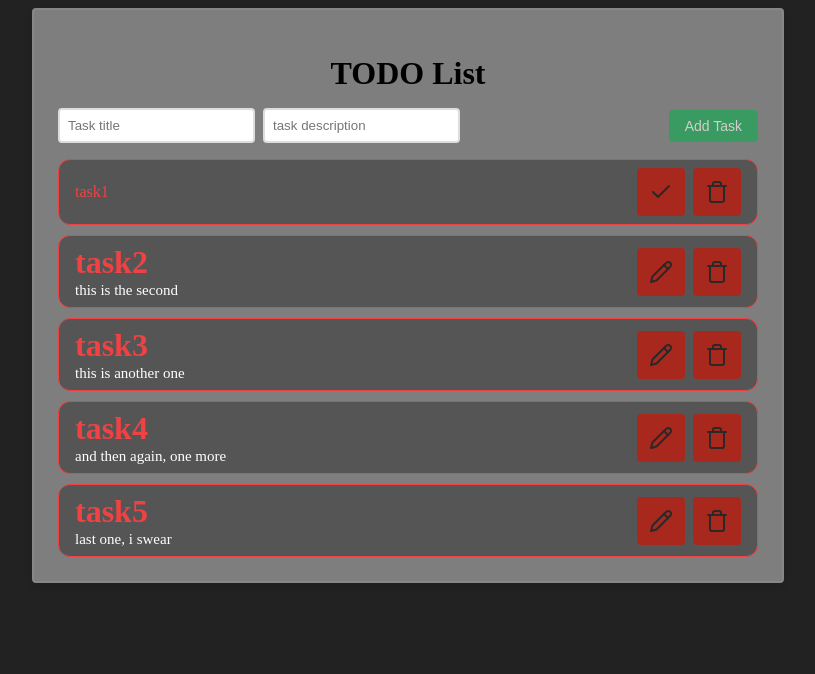
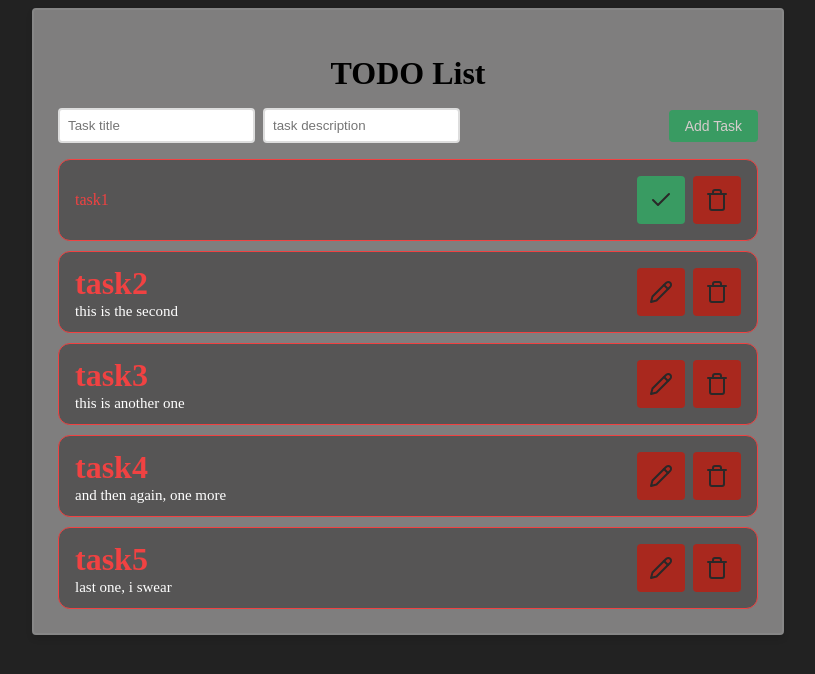
Before and after one commit to LuisAntonioCardoso/vueToDoApp, a Vue app: page / in a window 1280 px wide. Both pictures are taken after a click on the button 893 px from the left and 195 px from the top of the page. Shown: the top 674 px of the page, without its empty margins (232-1047 px from the left). Built offline with nearby package versions, Linux system fonts and the light colour scheme.

Commit message:
minor button style change

```diff
--- a/src/components/ui/ConfirmButton.vue
+++ b/src/components/ui/ConfirmButton.vue
@@ -1,5 +1,5 @@
 <template>
-  <button class="delete-button">
+  <button class="confirm-button">
     <svg
       xmlns="http://www.w3.org/2000/svg"
       width="24"
@@ -38,10 +38,12 @@
   outline: none;
   box-shadow: none;
   user-select: none;
+  margin-bottom: 0.5rem;
+  margin-top: 0.5rem;
 }
 
 .confirm-button:hover {
-  background-color: #e53935;
+  background-color: #45c27f;
   color: white;
 }
 </style>
--- a/src/components/ui/DeleteButton.vue
+++ b/src/components/ui/DeleteButton.vue
@@ -40,6 +40,8 @@
   outline: none;
   box-shadow: none;
   user-select: none;
+  margin-bottom: 0.5rem;
+  margin-top: 0.5rem;
 }
 
 .delete-button:hover {
--- a/src/components/ui/EditButton.vue
+++ b/src/components/ui/EditButton.vue
@@ -39,6 +39,8 @@
   outline: none;
   box-shadow: none;
   user-select: none;
+  margin-bottom: 0.5rem;
+  margin-top: 0.5rem;
 }
 
 .edit-button:hover {
```
